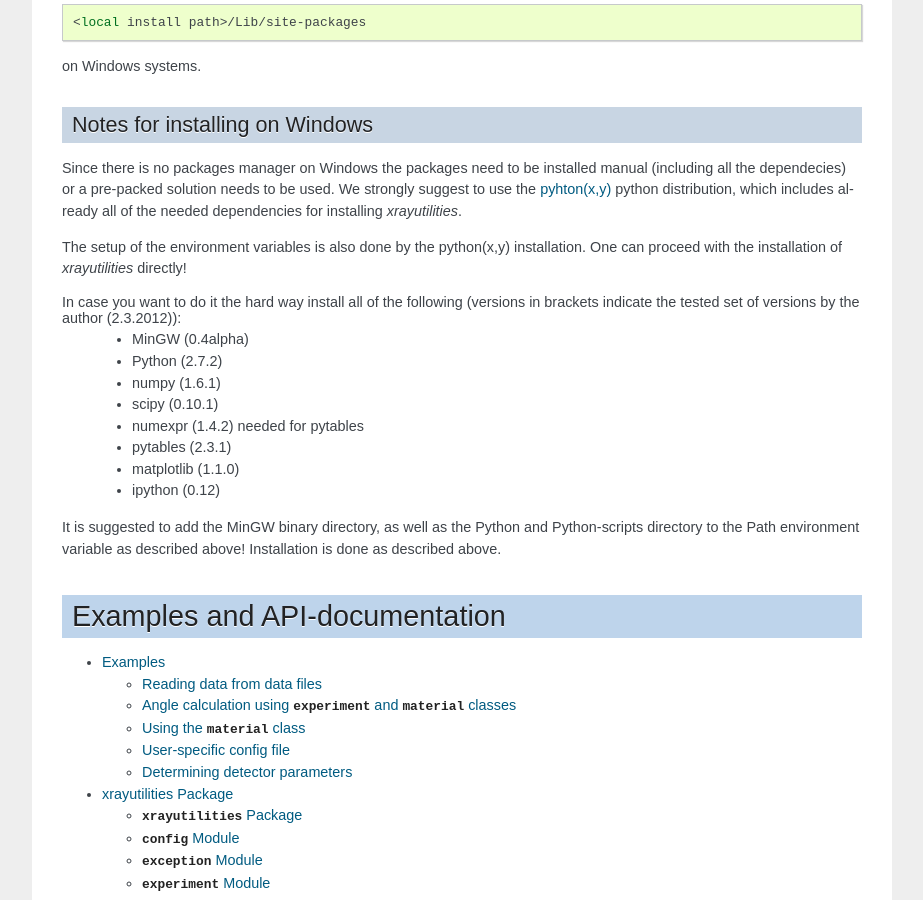
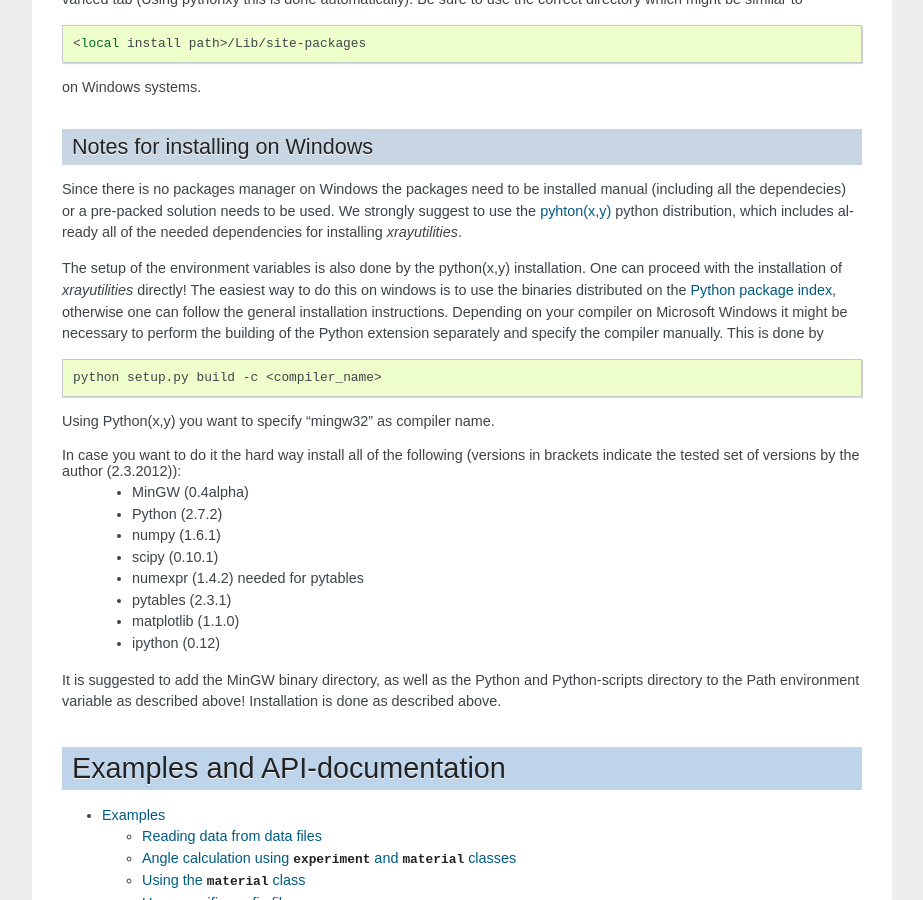
Before and after one commit to dkriegner/xrayutilities, a Sphinx documentation site: the page built from doc/source/index.rst, in a window 1280 px wide and 900 px high, scrolled down 4746 px. Shown: the whole window, without its empty margins (248-1171 px from the left). Built offline with Sphinx 7.4.7, drawn with Linux system fonts in a browser that asks for light colours; formulas are drawn with MathJax 3; pages that are not in the unit, such as notebooks, are missing from menus; some of the changed text lies outside the part shown.

Commit message:
update installation instructions on the webpage

```diff
--- a/doc/source/index.rst
+++ b/doc/source/index.rst
@@ -6,7 +6,7 @@
 Welcome to xrayutilities's documentation!
 =========================================
 
-If you look for downloading the package go `here <https://sourceforge.net/projects/xrayutilities>`_.
+If you look for downloading the package go to `Sourceforge <https://sourceforge.net/projects/xrayutilities>`_ (source distribution) or the `Python package index <https://pypi.python.org/pypi/xrayutilities>`_ (MS Windows binary).
 Installation instructions you find further down `Installation`_.
 
 
@@ -196,6 +196,15 @@ which includes already all of the needed dependencies for installing *xrayutilit
 
 The setup of the environment variables is also done by the python(x,y) installation.
 One can proceed with the installation of *xrayutilities* directly!
+The easiest way to do this on windows is to use the binaries distributed on the `Python package index <https://pypi.python.org/pypi/xrayutilities>`_, otherwise one can follow the general installation instructions.
+Depending on your compiler on Microsoft Windows it might be necessary to perform the building of the Python extension separately and specify the compiler manually.
+This is done by
+
+.. code-block:: bash
+
+  python setup.py build -c <compiler_name>
+
+Using Python(x,y) you want to specify "mingw32" as compiler name.
 
 In case you want to do it the hard way install all of the following (versions in brackets indicate the tested set of versions by the author (2.3.2012)):
  * MinGW (0.4alpha)
```
